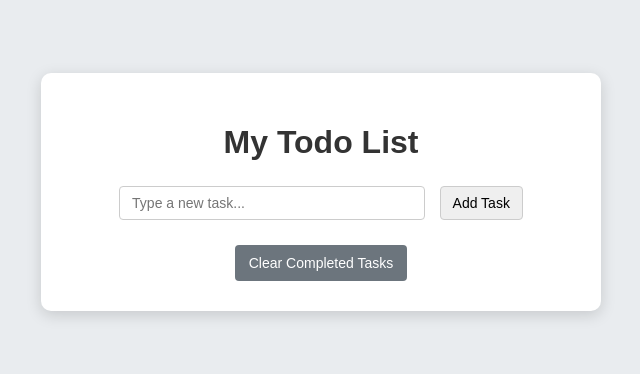
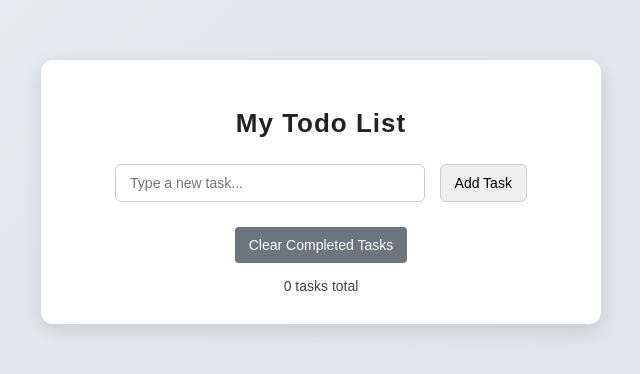
Before and after one commit to dishasuvarna/TODO-APP, a website: page index.html in a window 1280 px wide. Shown: the part 208-582 px from the top of the page, without its empty margins (319-959 px from the left). Drawn offline with Linux system fonts and the light colour scheme; no server answers.

Commit message:
Introduced a task counter at the bottom that shows total tasks and how many are completed.

```diff
--- a/index.html
+++ b/index.html
@@ -5,35 +5,38 @@
   <title>Todo App</title>
   <style>
     body {
-      background-color: #e9ecef;
+      background: linear-gradient(135deg, #e9ecef, #dee2e6); /* subtle gradient */
       font-family: Arial, sans-serif;
       margin: 0;
       display: flex;
       justify-content: center;
       align-items: center;
-      height: 100vh; /* center vertically */
+      height: 100vh;
     }
     .container {
       width: 500px;
       background: #fff;
       padding: 30px;
-      border-radius: 10px;
-      box-shadow: 0 4px 15px rgba(0,0,0,0.15);
+      border-radius: 12px;
+      box-shadow: 0 6px 18px rgba(0,0,0,0.12);
       text-align: center;
+      animation: popIn 0.5s ease;
     }
     h1 {
-      color: #333;
+      color: #222;
       margin-bottom: 20px;
+      font-size: 26px;
+      letter-spacing: 1px;
     }
     input, button {
-      padding: 8px 12px;
+      padding: 10px 14px;
       margin: 5px;
       border: 1px solid #ccc;
-      border-radius: 4px;
+      border-radius: 6px;
       font-size: 14px;
     }
     input {
-      width: 280px; /* same size */
+      width: 280px;
     }
     button {
       cursor: pointer;
@@ -57,7 +60,7 @@
       background: #f8f9fa;
       padding: 10px 15px;
       border-radius: 6px;
-      box-shadow: 0 2px 5px rgba(0,0,0,0.1);
+      box-shadow: 0 2px 6px rgba(0,0,0,0.08);
       opacity: 0;
       transform: translateY(10px);
       animation: fadeIn 0.4s forwards;
@@ -72,7 +75,7 @@
     }
     .completed {
       text-decoration: line-through;
-      color: gray;
+      color: #6c757d;
     }
     li:hover {
       transform: scale(1.02);
@@ -87,7 +90,7 @@
       transition: background-color 0.3s;
     }
     .delete-btn:hover {
-      background-color: #cc0000;
+      background-color: #d00000;
     }
     .clear-btn {
       display: block;
@@ -100,10 +103,19 @@
       transition: background-color 0.3s;
     }
     .clear-btn:hover {
-      background-color: #5a6268;
+      background-color: #495057;
+    }
+    .counter {
+      margin-top: 15px;
+      font-size: 14px;
+      color: #444;
     }
     @keyframes fadeIn {
       to { opacity: 1; transform: translateY(0); }
+    }
+    @keyframes popIn {
+      from { transform: scale(0.95); opacity: 0; }
+      to { transform: scale(1); opacity: 1; }
     }
   </style>
 </head>
@@ -116,6 +128,7 @@
     </div>
     <ul id="todoList"></ul>
     <button class="clear-btn" onclick="clearCompleted()">Clear Completed Tasks</button>
+    <div class="counter" id="taskCounter">0 tasks total</div>
   </div>
 
   <script>
@@ -130,19 +143,16 @@
         todos.forEach(todo => {
           const li = document.createElement('li');
 
-          // Checkbox
           const checkbox = document.createElement('input');
           checkbox.type = 'checkbox';
           checkbox.checked = todo.completed || false;
           checkbox.onchange = async () => { await toggleComplete(todo); };
 
-          // Task text
           const span = document.createElement('span');
           span.textContent = todo.task;
           span.className = 'task-text';
           if (todo.completed) span.classList.add('completed');
 
-          // Delete button
           const delBtn = document.createElement('button');
           delBtn.textContent = 'Delete';
           delBtn.className = 'delete-btn';
@@ -153,6 +163,8 @@
           li.appendChild(delBtn);
           list.appendChild(li);
         });
+
+        updateCounter(todos);
       } catch (err) {
         console.error('Error fetching todos:', err);
       }
@@ -213,7 +225,13 @@
       }
     }
 
-    // Enter key adds task
+    function updateCounter(todos) {
+      const counter = document.getElementById('taskCounter');
+      const total = todos.length;
+      const completed = todos.filter(t => t.completed).length;
+      counter.textContent = `${total} tasks total (${completed} completed)`;
+    }
+
     document.getElementById('taskInput').addEventListener('keypress', e => {
       if (e.key === 'Enter') addTodo();
     });
```
